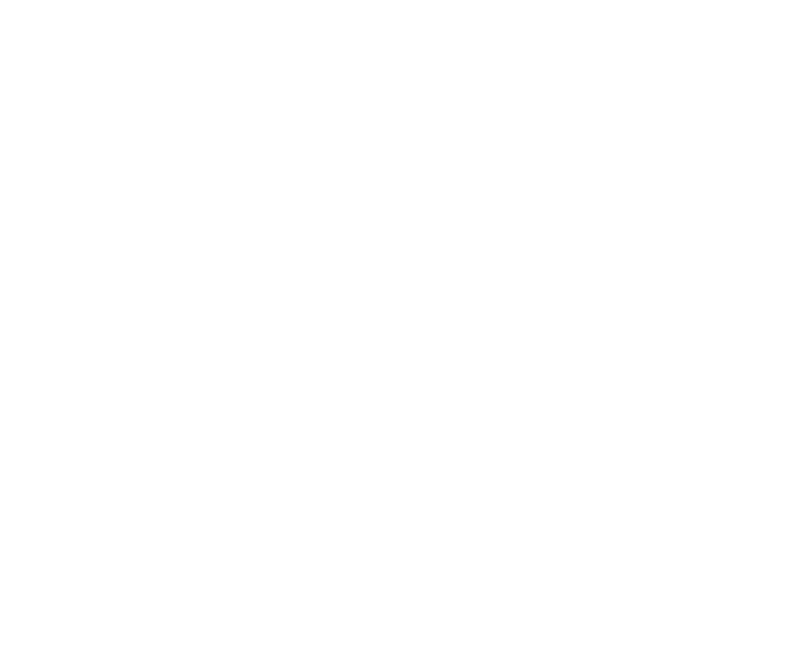
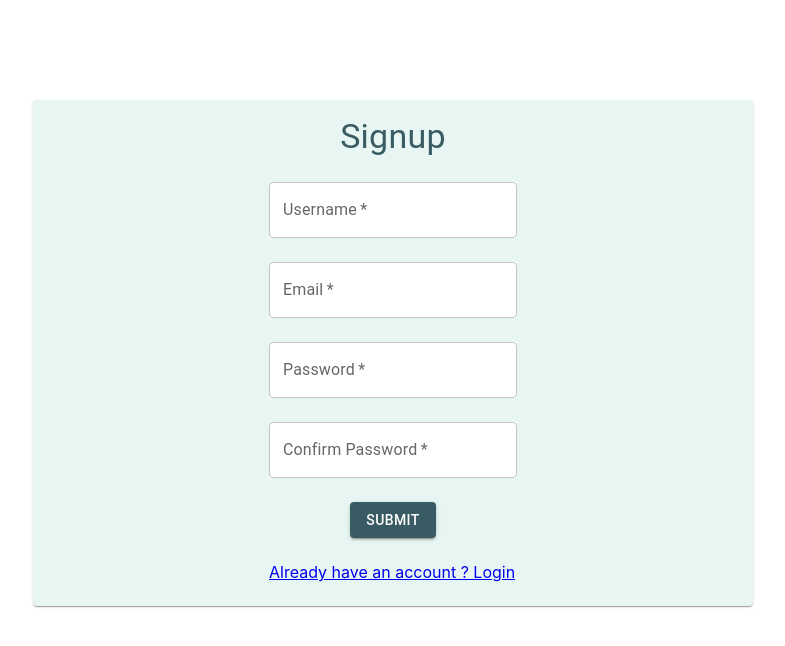
Before and after one commit to adarsh-a-tw/finance-tracker-frontend, a React (Create React App) app: page /signup in a window 1280 px wide. Before the commit this address had no page. Shown: the top 646 px of the page, without its empty margins (247-1032 px from the left). Built offline with nearby package versions, Linux system fonts and the light colour scheme.

Commit message:
[Adarsh] Add.User sign up functionality

```diff
--- a/src/App.jsx
+++ b/src/App.jsx
@@ -7,6 +7,7 @@ import alertStore from "./store/alertStore";
 import authStore from "./store/authStore";
 import theme from "./theme";
 import { useEffect } from 'react';
+import Signup from "./components/Signup";
 
 function App() {
 
@@ -43,7 +44,10 @@ function App() {
             {loggedIn ? (
               <Route path="/" element={<RecordBooks />} />
             ) : (
-              <Route path="/" element={<Login />} />
+              <>
+                <Route path="/" element={<Login />} />
+                <Route path="/signup" element={<Signup />} />
+              </>
             )}
           </Routes>
         </BrowserRouter>
--- /dev/null
+++ b/src/api/user.js
@@ -0,0 +1,6 @@
+import postWithoutAuth from "./base"
+
+export const createUserAPI = async (username, email, password, confirmPassword) => {
+    const data = await postWithoutAuth("/users/signup", { username: username, email: email, confirm_password: confirmPassword, password: password });
+    return data;
+}
--- a/src/components/Login.jsx
+++ b/src/components/Login.jsx
@@ -62,7 +62,7 @@ function Login() {
                   <Button variant='contained' type='submit'>Submit</Button>
                 </Grid>
                 <Grid container>
-                  <Link to="/">
+                  <Link to="/signup">
                     Don't have an account? Sign Up
                   </Link>
                 </Grid>
--- /dev/null
+++ b/src/components/Signup.jsx
@@ -0,0 +1,142 @@
+import { Button, Card, CardContent, Grid, TextField, Typography } from '@mui/material'
+import React, { useState } from 'react'
+import { Link, useNavigate } from 'react-router-dom'
+import { createUserAPI } from '../api/user';
+import alertStore from '../store/alertStore';
+import theme from '../theme'
+
+function Signup() {
+    const [username, setUsername] = useState('');
+    const [email, setEmail] = useState('');
+    const [password, setPassword] = useState('');
+    const [confirmPassword, setConfirmPassword] = useState('');
+    const { setAlert } = alertStore();
+    const navigate = useNavigate();
+
+    const handleSubmit = async (event) => {
+        event.preventDefault();
+        try {
+            handleValidation();
+        }
+        catch (err) {
+            setAlert("error", err.message);
+            return;
+        }
+        try {
+            await createUserAPI(username, email, password, confirmPassword);
+            setAlert("success", "Signed up successfully.");
+            navigate("/");
+
+        }
+        catch (err) {
+            console.log(err);
+        }
+    }
+
+    const handleValidation = () => {
+        const usernameRegex = /^(?=.{8,20}$)(?![_.])(?!.*[_.]{2})[a-zA-Z0-9._]+(?<![_.])$/
+        const passwordRegex = /^(?=.*[A-Za-z])(?=.*\d)(?=.*[@$!%*#?&])[A-Za-z\d@$!%*#?&]{8,}$/
+        const emailRegex = /[A-Za-z0-9._%+-]+@[A-Za-z0-9.-]+\.[A-Z|a-z]{2,}/
+
+        if (!usernameRegex.test(username))
+            throw Error("Username is invalid");
+        if (!emailRegex.test(email))
+            throw Error("Email is invalid");
+        if (!passwordRegex.test(password))
+            throw Error("Password must have minimum eight characters, at least one letter, one number and one special character");
+        if (password !== confirmPassword)
+            throw Error("Passwords dont match")
+    }
+
+
+    return (
+        <Card color='primary' mt={5} sx={{
+            maxWidth: 720,
+            margin: "100px auto 0 auto",
+            backgroundColor: theme.palette.light.main
+        }}>
+            <CardContent>
+                <Grid container direction="column" justifyContent="center" alignItems="center">
+                    <Grid item>
+                        <Typography color="primary" variant='h4'>
+                            Signup
+                        </Typography>
+                    </Grid>
+
+                    <Grid item mt={3}>
+                        <form action="" onSubmit={handleSubmit}>
+                            <Grid container direction="column" alignItems="center">
+                                <Grid item mb={3}>
+                                    <TextField
+                                        required
+                                        id="username"
+                                        label="Username"
+                                        placeholder="JohnDoe"
+                                        onChange={(e) => setUsername(e.target.value)}
+                                        sx={{
+                                            backgroundColor: "white"
+                                        }}
+                                    />
+                                </Grid>
+                                <Grid item mb={3}>
+                                    <TextField
+                                        required
+                                        id="email"
+                                        label="Email"
+                                        placeholder="johndoe@gmail.com"
+                                        onChange={(e) => setEmail(e.target.value)}
+                                        sx={{
+                                            backgroundColor: "white"
+                                        }}
+                                    />
+                                </Grid>
+                                <Grid item mb={3}>
+                                    <TextField
+                                        required
+                                        inputProps={{
+                                            "data-testid": "password",
+                                        }}
+                                        id="password"
+                                        label="Password"
+                                        placeholder="****"
+                                        type="password"
+                                        onChange={(e) => setPassword(e.target.value)}
+                                        sx={{
+                                            backgroundColor: "white"
+                                        }}
+                                    />
+                                </Grid>
+                                <Grid item mb={3}>
+                                    <TextField
+                                        required
+                                        inputProps={{
+                                            "data-testid": "confirm_password",
+                                        }}
+                                        id="confirm_password"
+                                        label="Confirm Password"
+                                        placeholder="****"
+                                        type="password"
+                                        onChange={(e) => setConfirmPassword(e.target.value)}
+                                        sx={{
+                                            backgroundColor: "white"
+                                        }}
+                                    />
+                                </Grid>
+                                <Grid container justifyContent="center" mb={3}>
+                                    <Button variant='contained' type='submit'>Submit</Button>
+                                </Grid>
+                                <Grid container>
+                                    <Link to="/">
+                                        Already have an account ? Login
+                                    </Link>
+                                </Grid>
+                            </Grid>
+                        </form>
+                    </Grid>
+                </Grid>
+            </CardContent>
+        </Card>
+    )
+}
+
+export default Signup;
```
Also changed, not shown: 2 other files (tests, documents, lock files or other folders).
